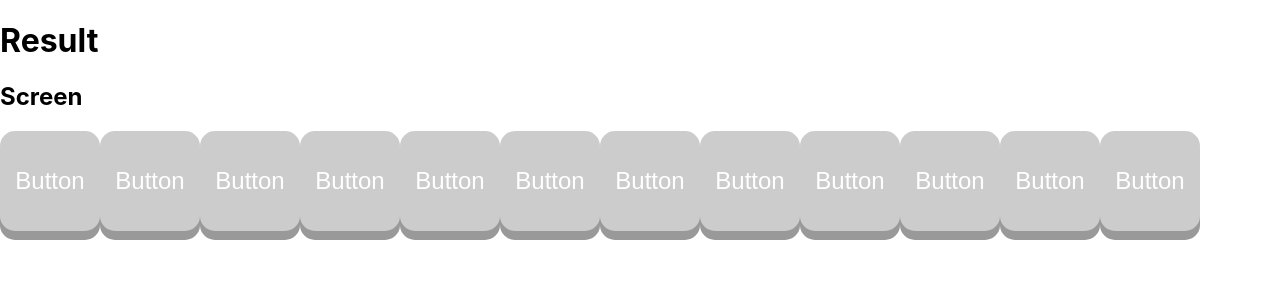
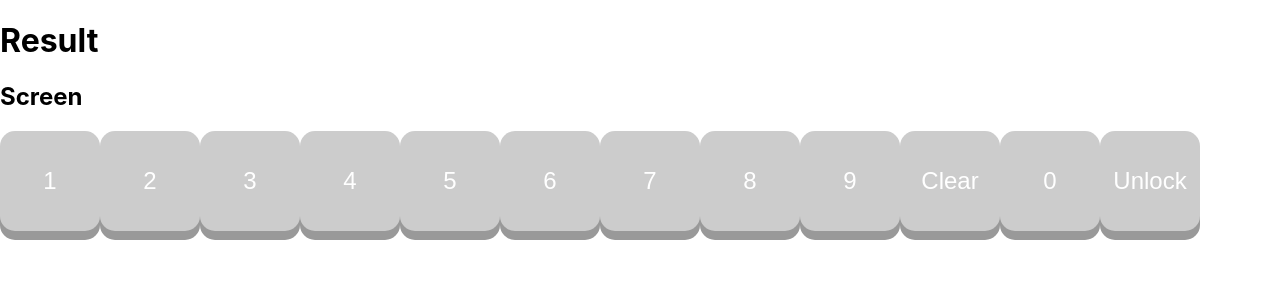
Before and after one commit to afx-dummy-account/afx-pin-lock, a React (Create React App) app: page / in a window 1280 px wide. Shown: the top 300 px of the page. Built offline with nearby package versions, Linux system fonts and the light colour scheme.

Commit message:
button values

```diff
--- a/src/comps/NumPad.tsx
+++ b/src/comps/NumPad.tsx
@@ -4,18 +4,18 @@ import NumPadButton from './NumPadButton'
 export default () => {
   return (
     <>
-    <NumPadButton />
-    <NumPadButton />
-    <NumPadButton />
-    <NumPadButton />
-    <NumPadButton />
-    <NumPadButton />
-    <NumPadButton />
-    <NumPadButton />
-    <NumPadButton />
-    <NumPadButton />
-    <NumPadButton />
-    <NumPadButton />
+    <NumPadButton value="1" />
+    <NumPadButton value="2" />
+    <NumPadButton value="3" />
+    <NumPadButton value="4" />
+    <NumPadButton value="5" />
+    <NumPadButton value="6" />
+    <NumPadButton value="7" />
+    <NumPadButton value="8" />
+    <NumPadButton value="9" />
+    <NumPadButton value="Clear" />
+    <NumPadButton value="0" />
+    <NumPadButton value="Unlock" />
     </>
   );
 };
--- a/src/comps/NumPadButton.tsx
+++ b/src/comps/NumPadButton.tsx
@@ -25,6 +25,10 @@ const StyledButton = styled.button`
   }
 `;
 
-export default () => {
-  return <StyledButton>Button</StyledButton>;
+type Props = {
+    value: String
+}
+
+export default ({ value }: Props) => {
+  return <StyledButton>{value}</StyledButton>;
 };
```
